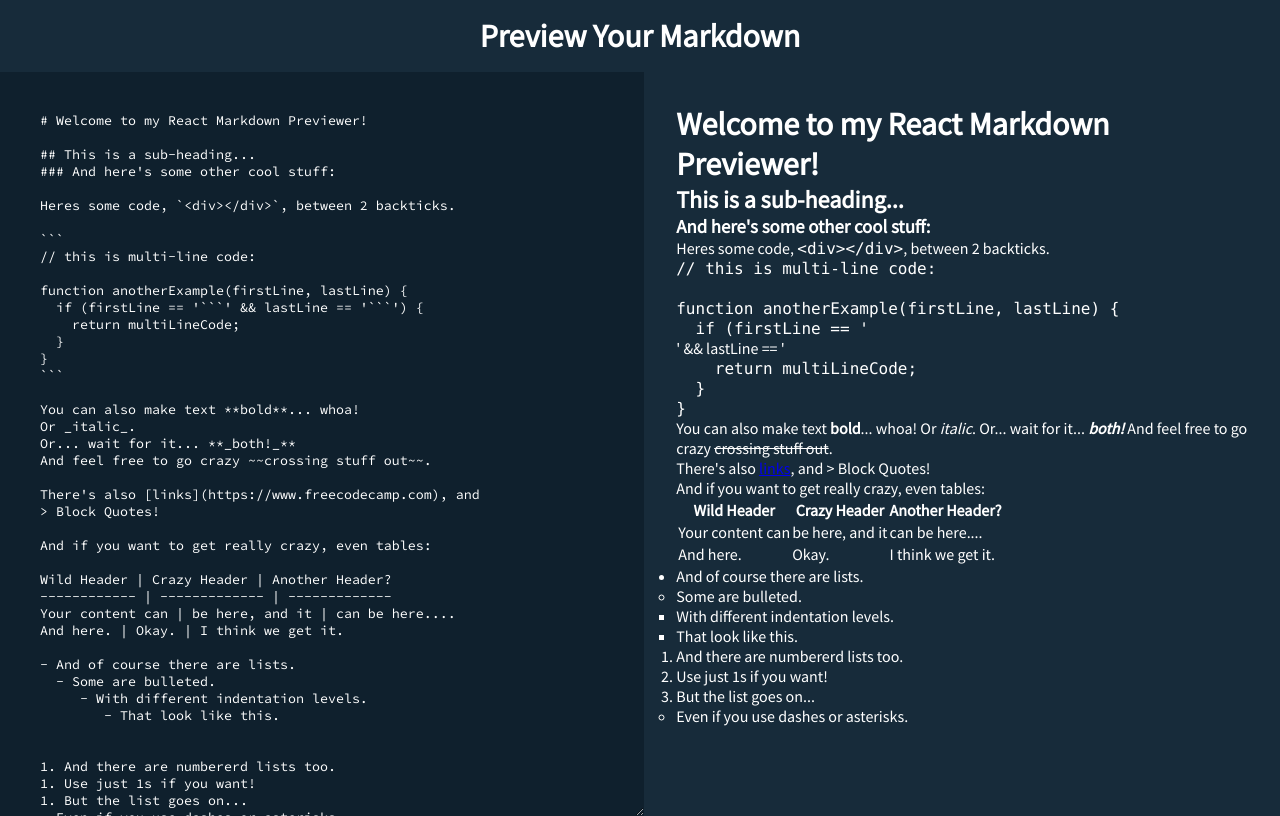
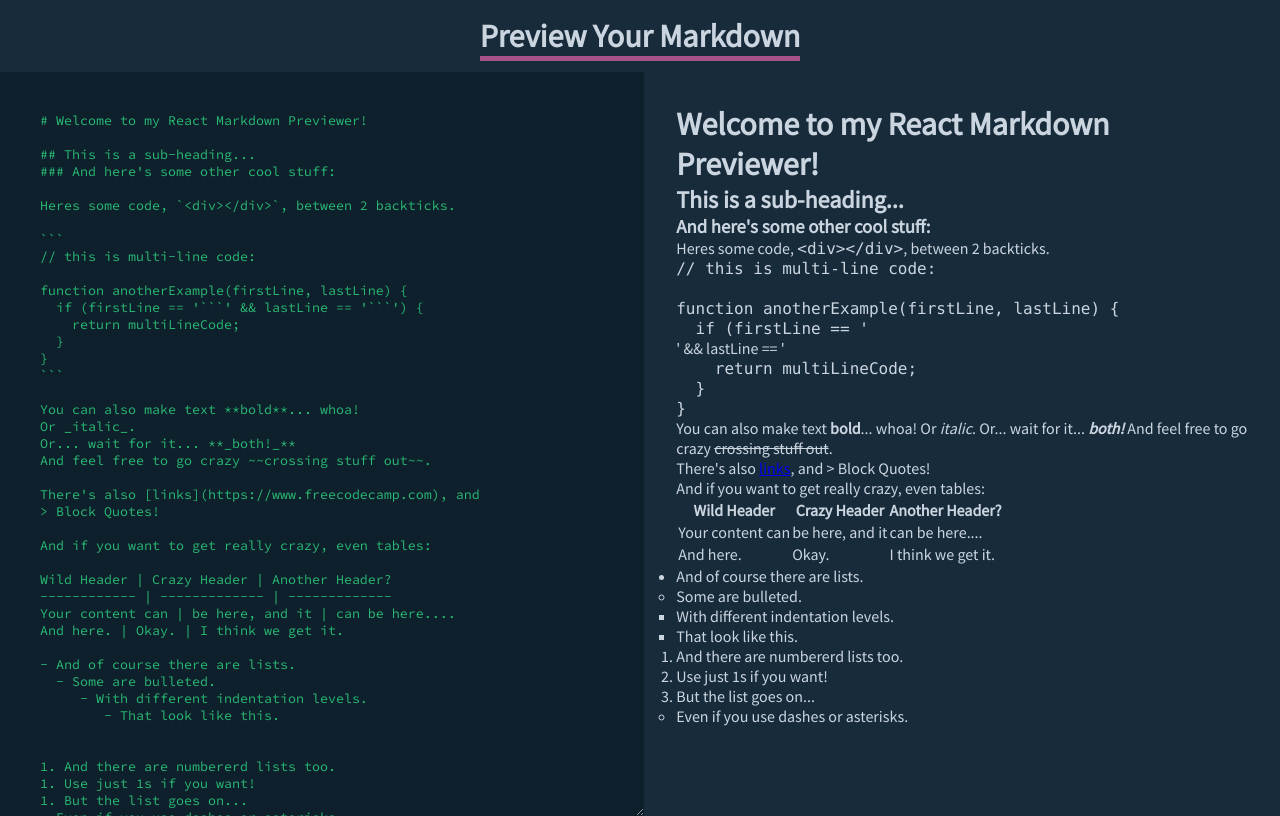
Before and after one commit to gerhynes/markdown-previewer, a React (Create React App) app: page / in a window 1280 px wide. Built offline with nearby package versions, Linux system fonts and the light colour scheme.

Commit message:
Edit header styles

```diff
--- a/src/App.css
+++ b/src/App.css
@@ -7,9 +7,16 @@
   font-family: "Source Sans Pro", sans-serif;
 }
 
-.App-title {
+.App-heading {
   text-align: center;
   padding: 1rem;
-  color: #fff;
+  /* color: #fff; */
+  font-size: 1rem;
+  color: #cbd5e0;
   background-color: #172b3a;
 }
+
+.App-title {
+  display: inline;
+  border-bottom: 5px solid rgba(203, 93, 157, 0.8);
+}
--- a/src/App.js
+++ b/src/App.js
@@ -5,8 +5,8 @@ import "./App.css";
 function App() {
   return (
     <div className="App">
-      <header className="App-title">
-        <h1>Preview Your Markdown</h1>
+      <header className="App-heading">
+        <h1 className="App-title">Preview Your Markdown</h1>
       </header>
       <MarkdownPreviewer />
     </div>
--- a/src/MarkdownPreviewer.css
+++ b/src/MarkdownPreviewer.css
@@ -19,7 +19,8 @@
   height: 100%;
   border: none;
   background: #0f202d;
-  color: #fff;
+  /* color: #fff; */
+  color: rgb(41, 185, 115);
   overflow: hidden;
 }
 
@@ -29,7 +30,8 @@
   height: 100%;
   overflow: hidden;
   background: #172b3a;
-  color: #fff;
+  /* color: #fff; */
+  color: #cbd5e0;
 }
 
 .markdown-input:hover,
```
